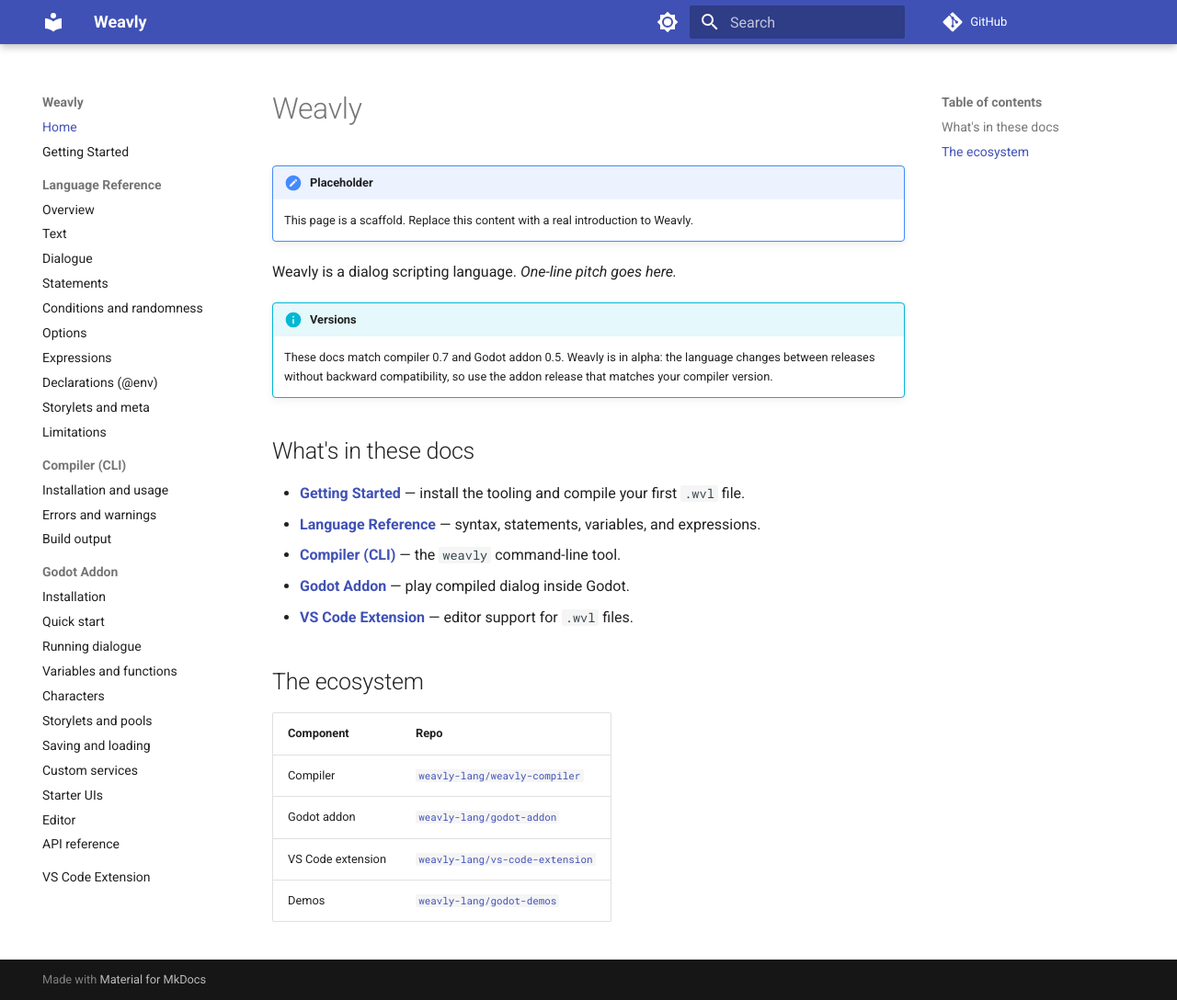
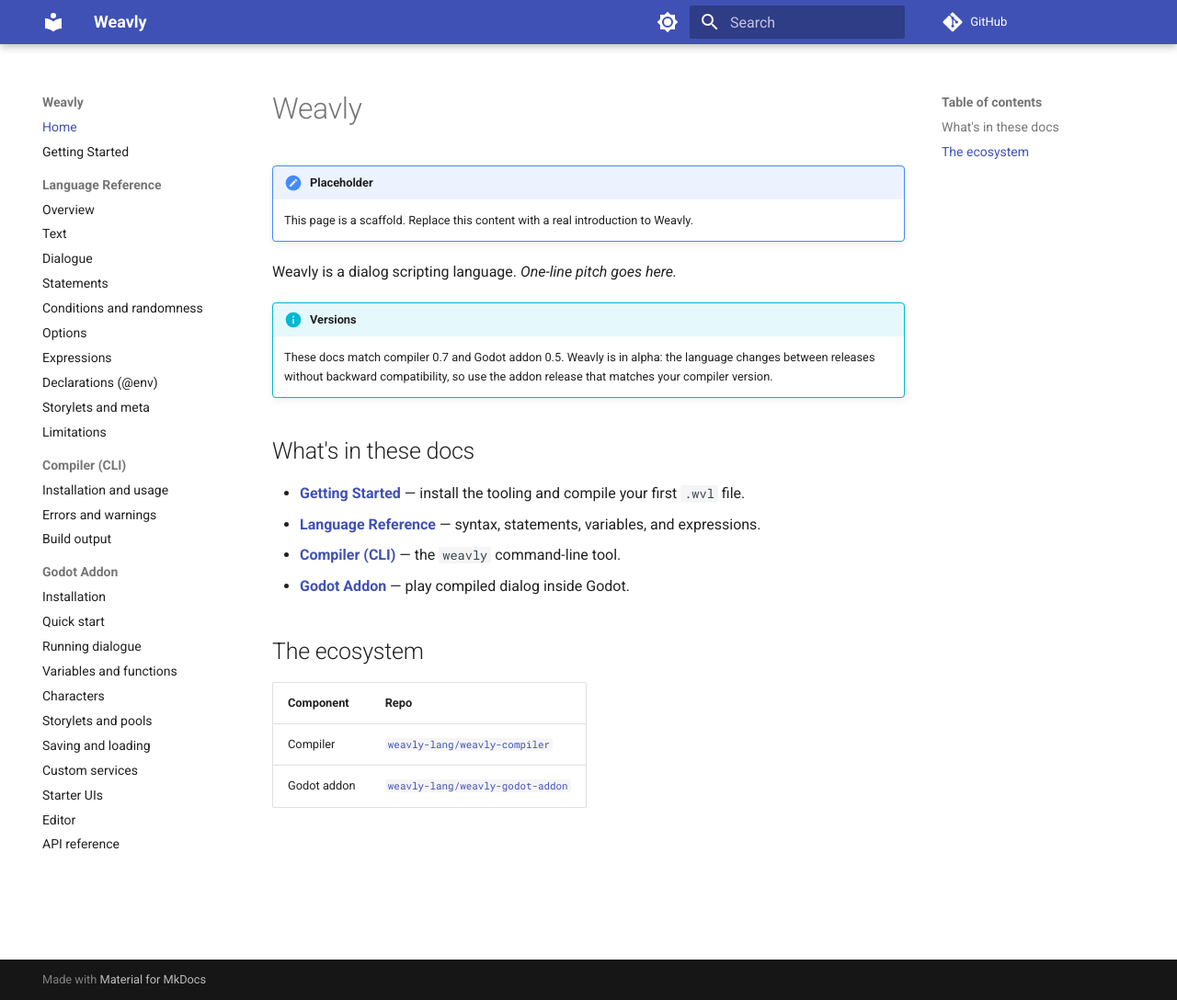
Before and after one commit to weavly-lang/weavly-docs, an MkDocs documentation site: the page built from docs/index.md, in a window 1280 px wide and 1088 px high. Shown: the whole window at 92% size. Built offline with MkDocs 1.6.1 and Material for MkDocs 9.7.7, drawn with Linux system fonts in a browser that asks for light colours; comment, search, counter and statistics services are not loaded.

Commit message:
Remove the VS Code extension and demos from the docs

```diff
--- a/docs/index.md
+++ b/docs/index.md
@@ -14,13 +14,10 @@
 - **[Language Reference](language/index.md)** — syntax, statements, variables, and expressions.
 - **[Compiler (CLI)](compiler/index.md)** — the `weavly` command-line tool.
 - **[Godot Addon](godot/index.md)** — play compiled dialog inside Godot.
-- **[VS Code Extension](vscode/index.md)** — editor support for `.wvl` files.
 
 ## The ecosystem
 
 | Component | Repo |
 | --- | --- |
 | Compiler | [`weavly-lang/weavly-compiler`](https://github.com/weavly-lang/weavly-compiler) |
-| Godot addon | [`weavly-lang/godot-addon`](https://github.com/weavly-lang/godot-addon) |
-| VS Code extension | [`weavly-lang/vs-code-extension`](https://github.com/weavly-lang/vs-code-extension) |
-| Demos | [`weavly-lang/godot-demos`](https://github.com/weavly-lang/godot-demos) |
+| Godot addon | [`weavly-lang/weavly-godot-addon`](https://github.com/weavly-lang/weavly-godot-addon) |
--- a/mkdocs.yml
+++ b/mkdocs.yml
@@ -3,6 +3,10 @@
 site_url: https://weavly-lang.github.io/weavly-docs/
 repo_url: https://github.com/weavly-lang/weavly-docs
 edit_uri: edit/main/docs/
+
+validation:
+  links:
+    anchors: warn
 
 theme:
   name: material
@@ -64,4 +68,3 @@
       - Starter UIs: godot/ui.md
       - Editor: godot/editor.md
       - API reference: godot/api.md
-  - VS Code Extension: vscode/index.md
```
Also changed, not shown: README.md (+1 -2 lines), docs/vscode/index.md (deleted, +0 -14 lines).
